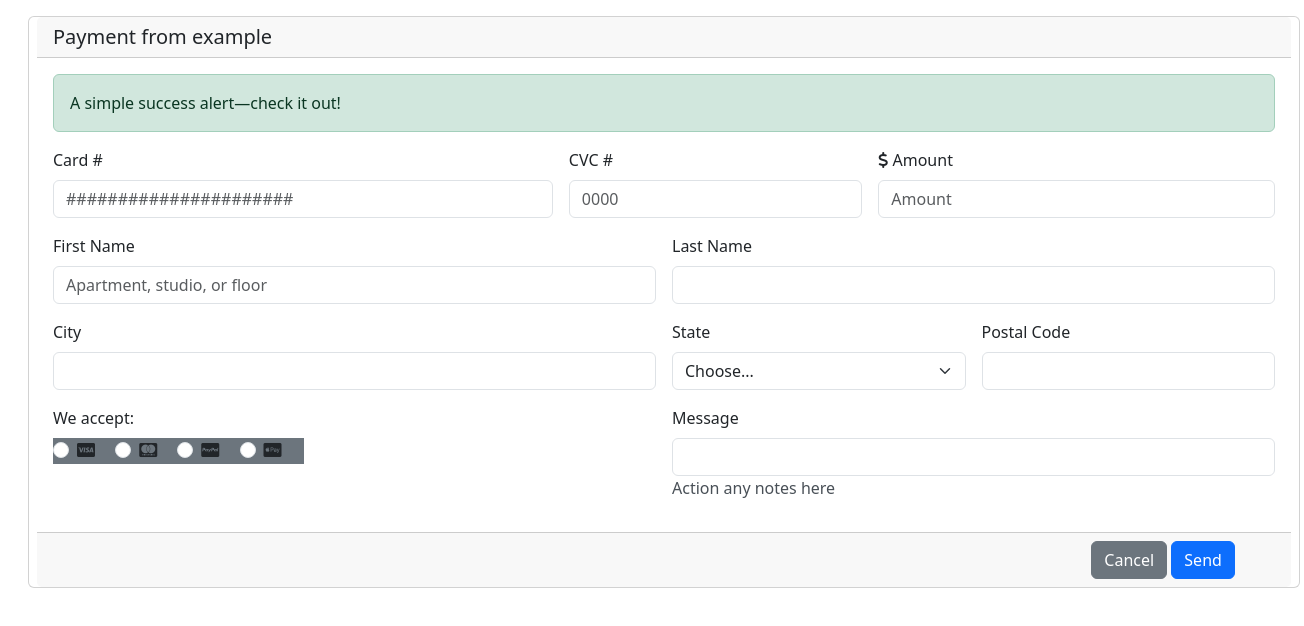
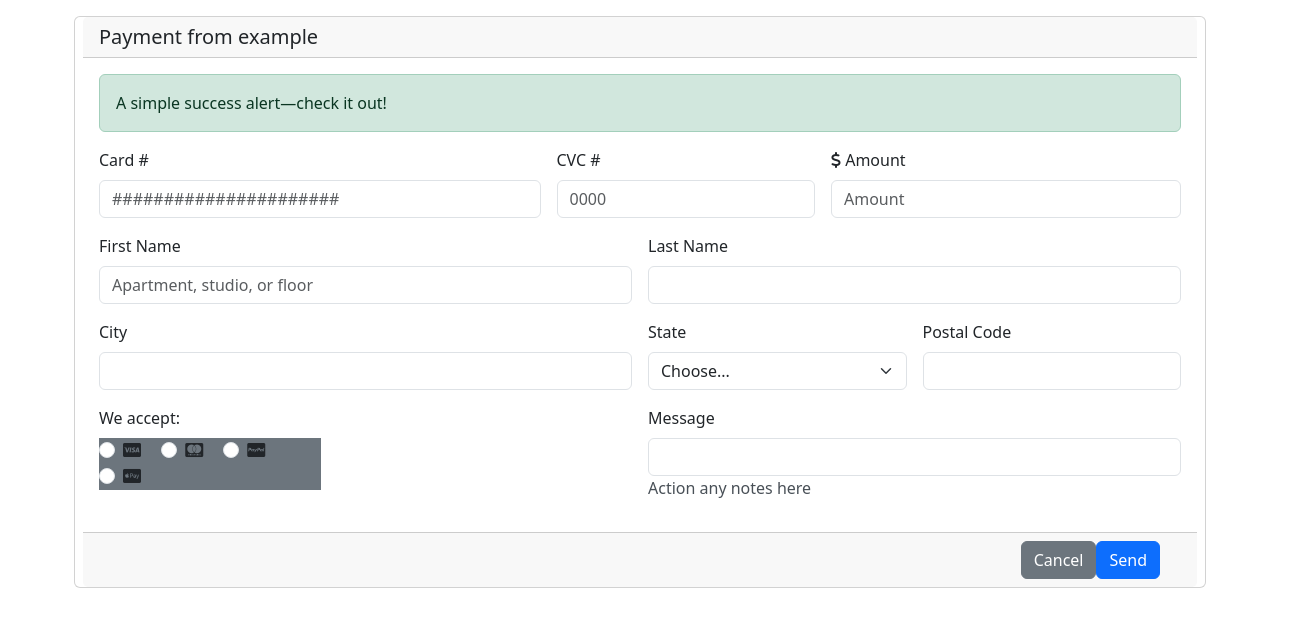
Before and after one commit to 4GeeksAcademy/FcoJCarrillo_Ejercicio_HTML_FORM, a plain HTML site: page index.html in a window 1280 px wide. Shown: the whole page, 1304 px wide, since content can reach past the window. Drawn offline with nearby package versions, Linux system fonts and the light colour scheme.

Commit message:
Arreglos codigoç

```diff
--- a/index.html
+++ b/index.html
@@ -11,7 +11,9 @@
         crossorigin="anonymous" referrerpolicy="no-referrer" />
     <title>Document</title>
 </head>
-<div class="container-fluid mt-3 mx-4">
+
+<body>
+    <div class="container-sm mt-3 mx-6 ms-6">
         <form class="row g-3">
             <div class="card">
                 <h5 class="card-header">Payment from example</h5>
@@ -21,9 +23,10 @@
                     </div>
                     <div class="row g-3">
 
-                    <div class="col-sm-5">
+                        <div class="col-sm-5 col-sm-5">
                             <label for="inputEmail4" class="form-label">Card #</label>
-                        <input type="email" class="form-control" id="inputEmail4" placeholder="######################">
+                            <input type="email" class="form-control" id="inputEmail4"
+                                placeholder="######################">
                         </div>
                         <div class="col-sm-3">
                             <label for="inputPassword4" class="form-label">CVC #</label>
@@ -58,30 +61,30 @@
                             <label for="inputCity" class="form-label">Postal Code</label>
                             <input type="text" class="form-control" id="inputCity">
                         </div>
-                    <div class="col-md-6">
+                        <div class="col-sm-6">
                             <label for="inputCity" class="form-label">We accept:</label>
-                        <div class="bg-secondary col-md-5">
+                            <div class="bg-secondary col-sm-5">
                                 <div class="form-check form-check-inline">
-                                <input class="form-check-input" type="radio" name="inlineRadioOptions" id="inlineRadio1"
-                                    value="option1">
+                                    <input class="form-check-input" type="radio" name="inlineRadioOptions"
+                                        id="inlineRadio1" value="option1">
                                     <label class="form-check-label" for="inlineRadio1"><i
                                             class="fa-brands fa-cc-visa"></i></label>
                                 </div>
                                 <div class="form-check form-check-inline">
-                                <input class="form-check-input" type="radio" name="inlineRadioOptions" id="inlineRadio2"
-                                    value="option2">
+                                    <input class="form-check-input" type="radio" name="inlineRadioOptions"
+                                        id="inlineRadio2" value="option2">
                                     <label class="form-check-label" for="inlineRadio2"><i
                                             class="fa-brands fa-cc-mastercard"></i></label>
                                 </div>
                                 <div class="form-check form-check-inline">
-                                <input class="form-check-input" type="radio" name="inlineRadioOptions" id="inlineRadio3"
-                                    value="option3">
+                                    <input class="form-check-input" type="radio" name="inlineRadioOptions"
+                                        id="inlineRadio3" value="option3">
                                     <label class="form-check-label" for="inlineRadio3"><i
                                             class="fa-brands fa-cc-paypal"></i></label>
                                 </div>
                                 <div class="form-check form-check-inline">
-                                <input class="form-check-input" type="radio" name="inlineRadioOptions" id="inlineRadio3"
-                                    value="option3">
+                                    <input class="form-check-input" type="radio" name="inlineRadioOptions"
+                                        id="inlineRadio3" value="option3">
                                     <label class="form-check-label" for="inlineRadio3"><i
                                             class="fa-brands fa-cc-apple-pay"></i></label>
                                 </div>
@@ -90,7 +93,7 @@
 
                         </div>
 
-                    <div class="col-md-6">
+                        <div class="col-sm-6">
                             <label for="inputCity" class="form-label">Message</label>
                             <input type="textarea" class="form-control" id="inputCity">
                             <p class="text-light-emphasis">Action any notes here</p>
@@ -98,10 +101,9 @@
 
                     </div>
                 </div>
-            <div class="card-footer ">
+                <div class="card-footer">
                     <div class="row justify-content-end">
-
-                    <div class="col-2">
+                        <div class="col-sm-4 col-lg-2 d-flex">
                             <button type="button" class="btn btn-secondary">Cancel</button>
                             <button type="submit" class="btn btn-primary">Send</button>
                         </div>
```
Lines whose indentation alone changed are shown as unchanged.
